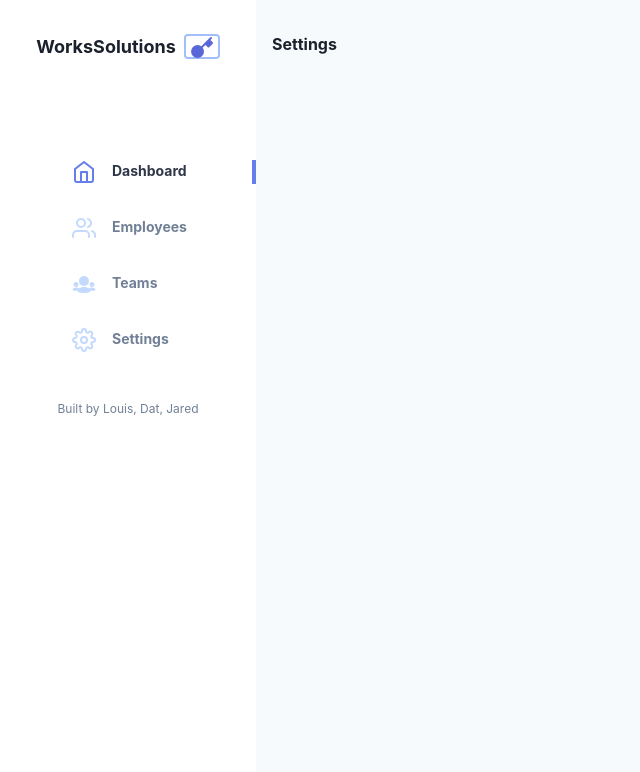
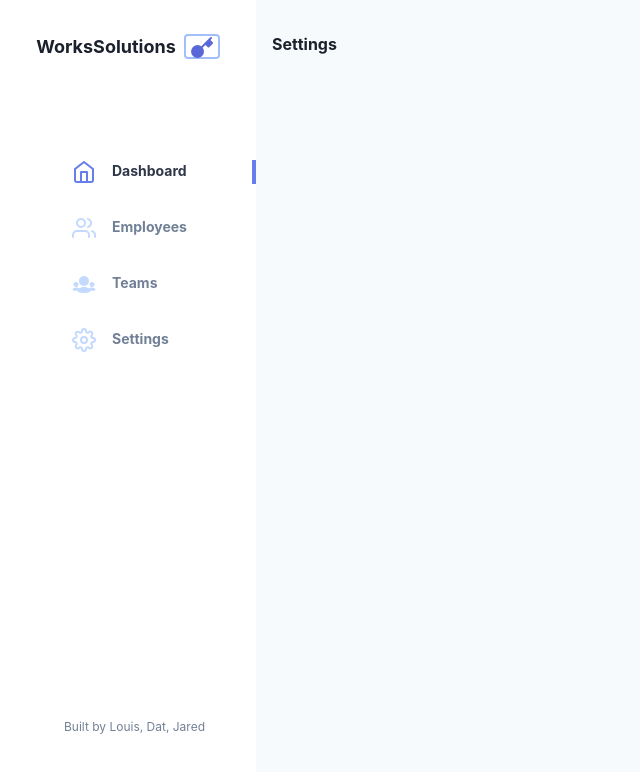
Before and after one commit to LouisPham23/WorkSolutions-Frontend, a React (Create React App) app: page /settings in a window 1280 px wide. Shown: the top 772 px of the page, without its empty margins (0-640 px from the left). Built offline with nearby package versions, Linux system fonts and the light colour scheme.

Commit message:
fixed dashboard and team page

```diff
--- a/src/components/dashboard.jsx
+++ b/src/components/dashboard.jsx
@@ -117,7 +117,7 @@ const Dashboard = () => {
             Sign Out
           </button>
         </div> */}
-        <span className="text-xs text-center block text-gray-600 p-12">
+        <span className="text-xs text-center block text-gray-600 absolute p-16 bottom-0 left-0">
           Built by Louis, Dat, Jared
         </span>
       </div>
--- a/src/pages/team_page.jsx
+++ b/src/pages/team_page.jsx
@@ -7,14 +7,14 @@ const Team_page = () => {
   const [loading, setIsLoading] = useState(false);
   const [err, setErr] = useState(false);
 
-  const getTeams = () => {
+  const getTeams = async () => {
     let url = "";
     if (process.env.NODE_ENV === "development") {
       url = `http://localhost:3030/team`;
     } else {
       url = `https://csc174proj.herokuapp.com/team/`;
     }
-    fetch(url, {
+    await fetch(url, {
       method: "GET",
     })
       .then((response) => response.json())
```
